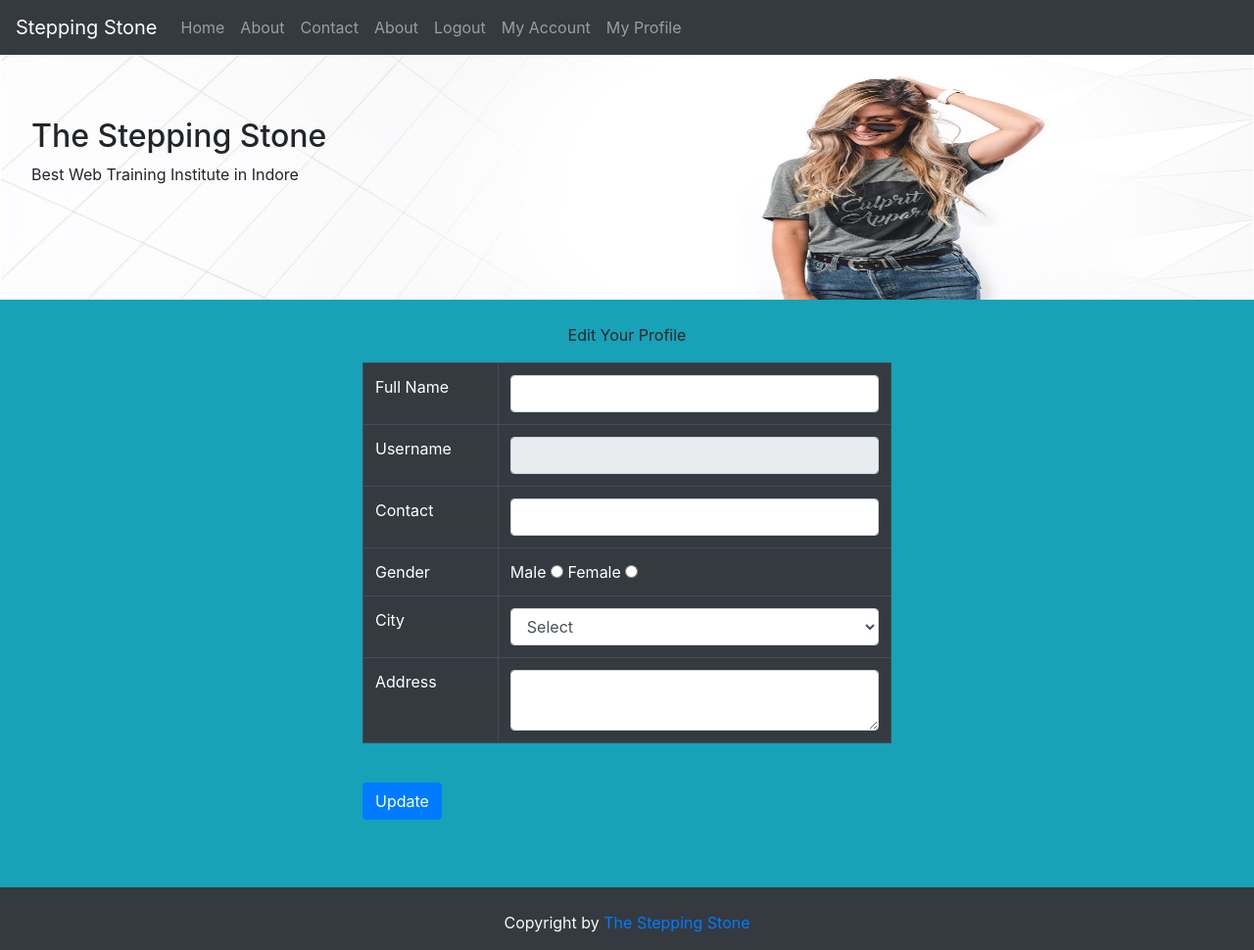
After one commit to jamesjoel/ravi1, a PHP site: page /edit_profile.php in a window 1280 px wide. The commit adds this page. Shown: the whole page at 98% size. Run offline with PHP 8.4, Linux system fonts and the light colour scheme; the visitor is signed in with stand-in values (Sample User, id 1); data that the repository does not hold is empty.

Commit message:
change status and edit profile

```diff
--- /dev/null
+++ b/edit_profile.php
@@ -0,0 +1,71 @@
+<?php
+include("config.php");
+include("header.php");
+// Backdoor protaction code ---- start
+if(! isset($_SESSION['is_user_logged_in']))
+{
+	header("location:login.php");
+}
+// Backdoor protaction code ---- end
+$id = $_SESSION['id'];
+$query = "SELECT * FROM user WHERE id = $id";
+$result = mysqli_query($con, $query);
+$data = mysqli_fetch_assoc($result);
+
+?>
+<div style="min-height: 600px;">
+	<div class="container-fluid bg-info" style="min-height: 600px;">
+		<div class="container">
+		<div class="row">
+			<div class="col-md-6 offset-md-3">
+				<p class="text-center text-ligh mt-4">
+					Edit Your Profile
+				</p>
+			<form action="update.php" method="post">
+				<table class="table table-dark table-bordered table-hover">
+					<!-- show info from data array  -->
+					<tr>
+						<td>Full Name</td>
+						<td><input name="full_name" value="<?php echo $data['full_name'];?>" type="text" class="form-control" /></td>
+					</tr>
+					<tr>
+						<td>Username</td>
+						<td><input disabled="disabled" type="text" class="form-control" value="<?php echo $data['username'];?>"></td>
+					</tr>
+					<tr>
+						<td>Contact</td>
+						<td><input name="contact" type="text" class="form-control" value="<?php echo $data['contact'];?>"></td>
+					</tr>
+					<tr>
+						<td>Gender</td>
+						<td>Male <input <?php if($data['gender']=='male'){ echo "checked='checked'"; } ?> type="radio" name="gender" value="male" />
+							Female <input <?php if($data['gender']=='female'){ echo "checked='checked'"; } ?> type="radio" name="gender" value="female" />
+						</td>
+					</tr>
+					<tr>
+						<td>City</td>
+						<td><select name="city" class="form-control">
+										<option>Select</option>
+										<option <?php if($data['city']=='Indore'){ echo "selected='selected'"; } ?>>Indore</option>
+										<option <?php if($data['city']=='Mumbai'){ echo "selected='selected'"; } ?>>Mumbai</option>
+										<option <?php if($data['city']=='Pune'){ echo "selected='selected'"; } ?>>Pune</option>
+										<option <?php if($data['city']=='Delhi'){ echo "selected='selected'"; } ?>>Delhi</option>
+									</select></td>
+					</tr>
+					<tr>
+						<td>Address</td>
+						<td><textarea name="add" class="form-control"><?php echo $data['address'];?></textarea></td>
+					</tr>
+				</table>
+				<Br />
+				<input type="submit" value="Update" class="btn btn-primary">
+
+			</div>
+		</form>
+		</div>
+		</div>
+	</div>
+</div>
+<?php
+include("footer.php");
+?>
--- a/my_profile.php
+++ b/my_profile.php
@@ -48,6 +48,8 @@ $data = mysqli_fetch_assoc($result);
 						<td><?php echo $data['address'];?></td>
 					</tr>
 				</table>
+				<Br />
+				<a href="edit_profile.php" class="btn btn-dark">Edit</a>
 
 			</div>
 		</div>
```
Also changed, not shown: admin/change_status.php (added, +12 -0 lines), admin/detail.php (+11 -7 lines), admin/view_users.php (+16 -3 lines), auth.php (+9 -0 lines), update.php (added, +19 -0 lines).
